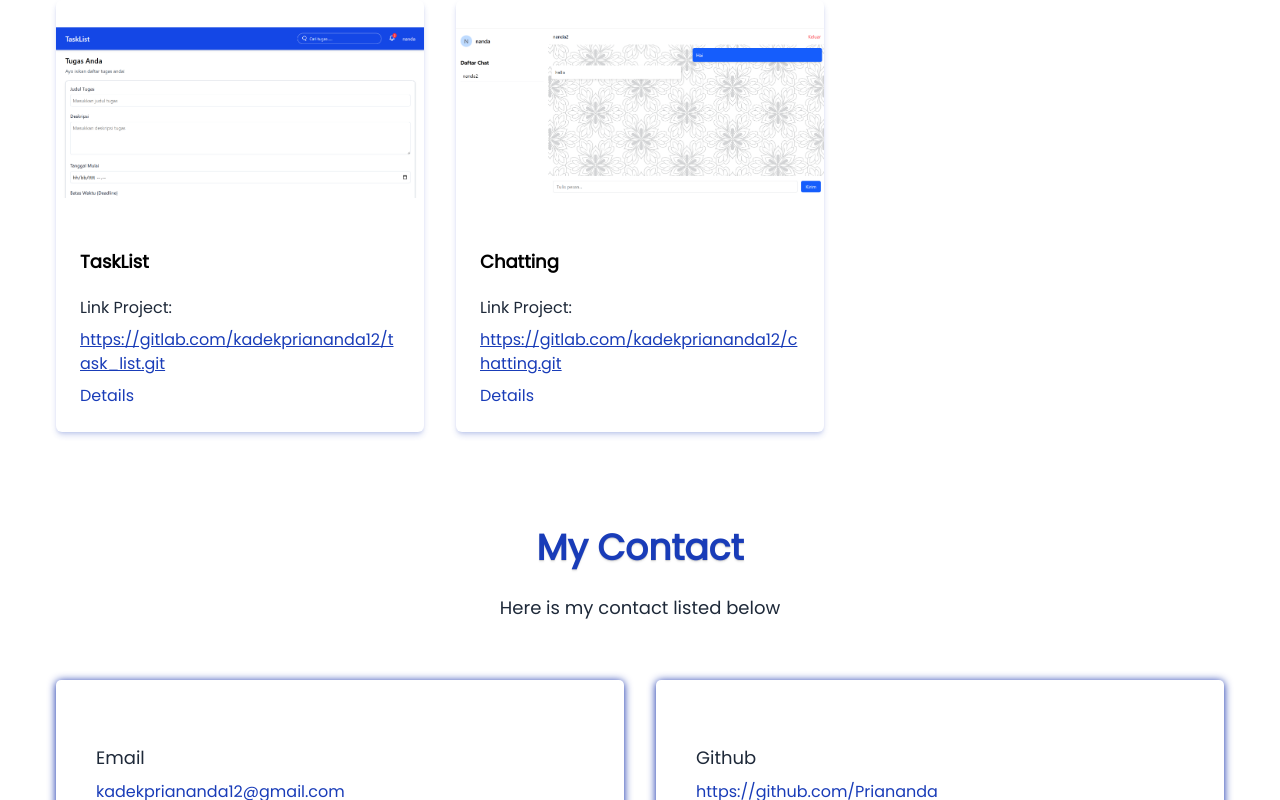
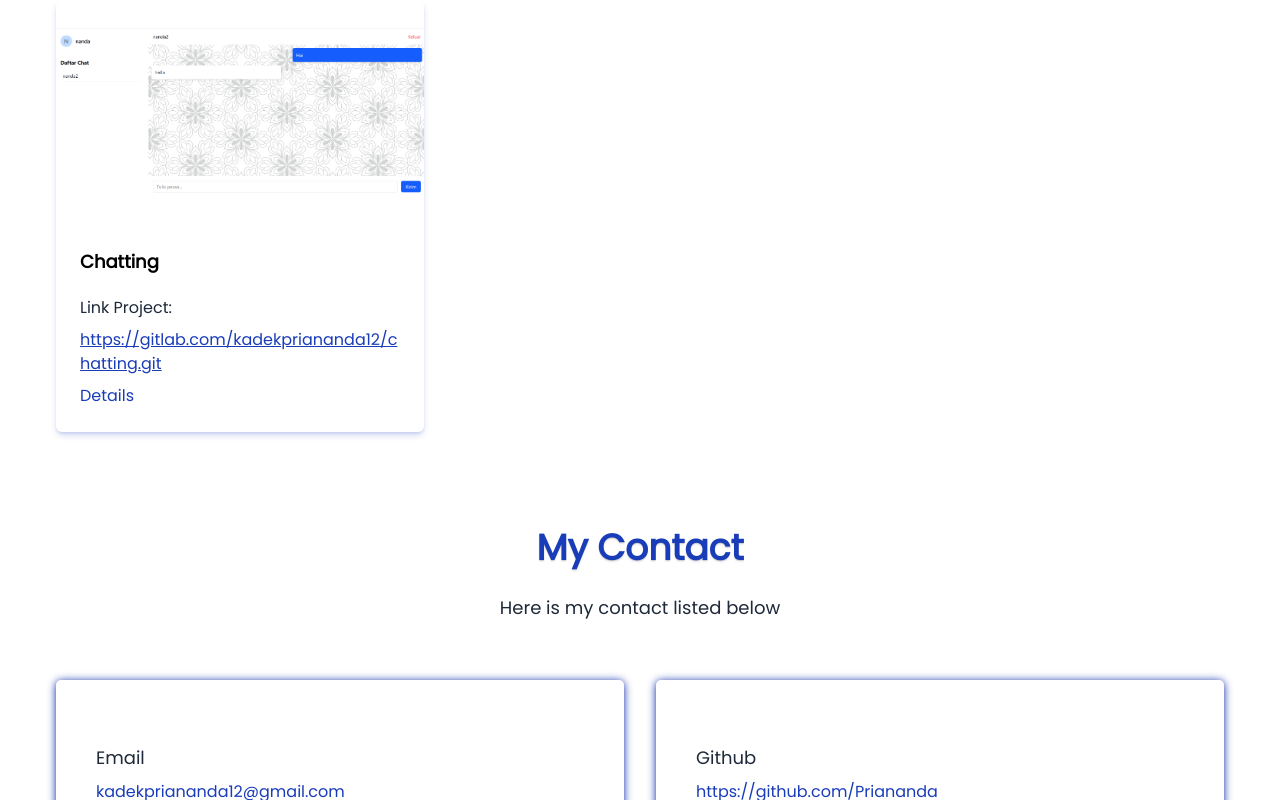
Before and after one commit to Priananda/portofolio, a Vue app: page / in a window 1280 px wide. Shown: the part 2994-3794 px from the top of the page. Built offline with nearby package versions, Linux system fonts and the light colour scheme.

Commit message:
delete card tasklist

```diff
--- a/src/views/home.vue
+++ b/src/views/home.vue
@@ -87,11 +87,11 @@ const projects = [
     linkProject: 'https://gitlab.com/kadekpriananda12/jinom_reseller.git',
     image: imageProject3,
   },
-  {
-    title: 'TaskList',
-    linkProject: 'https://gitlab.com/kadekpriananda12/task_list.git',
-    image: imageProject4,
-  },
+  // {
+  //   title: 'TaskList',
+  //   linkProject: 'https://gitlab.com/kadekpriananda12/task_list.git',
+  //   image: imageProject4,
+  // },
   {
     title: 'Chatting',
     linkProject: 'https://gitlab.com/kadekpriananda12/chatting.git',
@@ -774,7 +774,7 @@ onBeforeUnmount(() => {
               </div>
             </div>
 
-            <div v-else-if="selectedCard.title === 'TaskList'">
+            <!-- <div v-else-if="selectedCard.title === 'TaskList'">
               <div class="text-md text-gray-800 space-y-5 leading-relaxed break-words hyphens-auto">
                 <p>
                   <strong>1.</strong> TaskList: Daftar tugas yang dikerjakan untuk meningkatkan
@@ -825,7 +825,7 @@ onBeforeUnmount(() => {
                 <p><strong>5.</strong> Interface: REST API dan Consume API.</p>
                 <p><strong>6.</strong> Library: Axios, Pinia, JWT.</p>
               </div>
-            </div>
+            </div> -->
 
             <div v-else-if="selectedCard.title === 'Chatting'">
               <div class="text-md text-gray-800 space-y-5 leading-relaxed break-words hyphens-auto">
```
